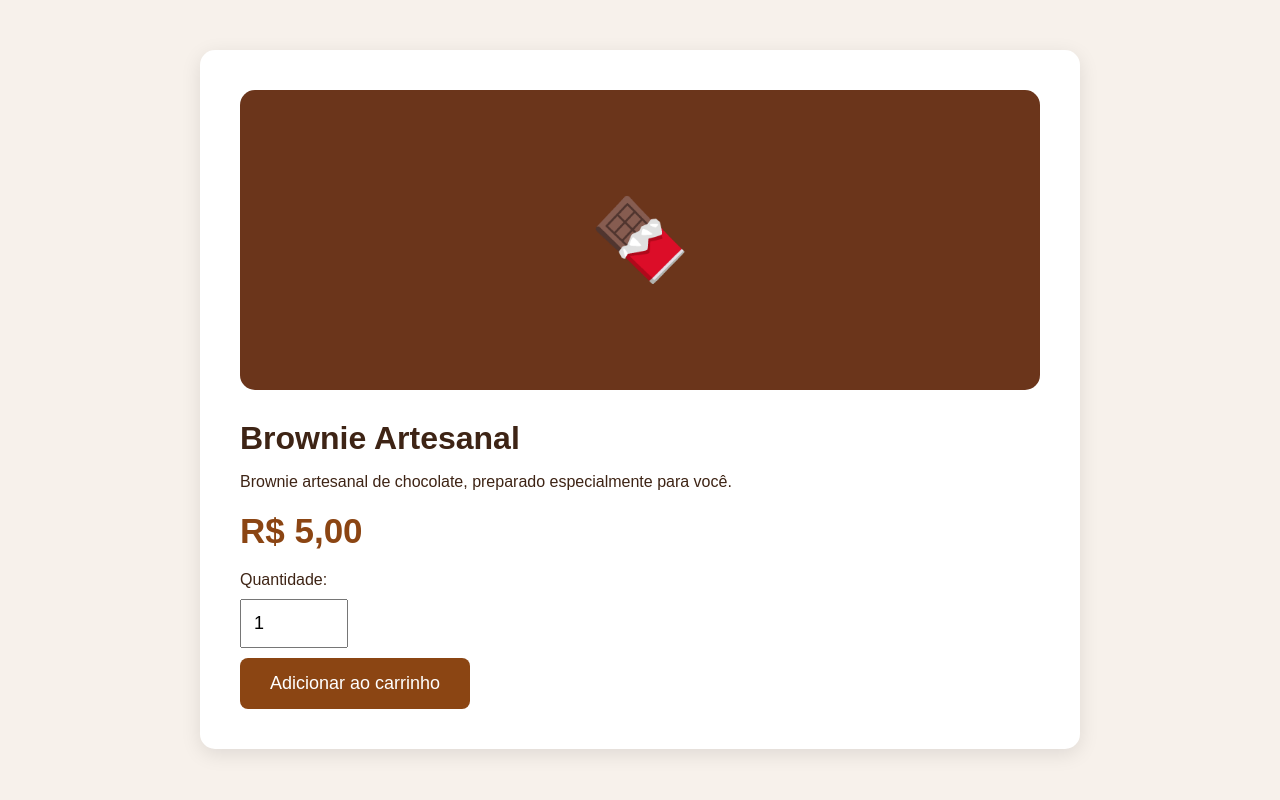
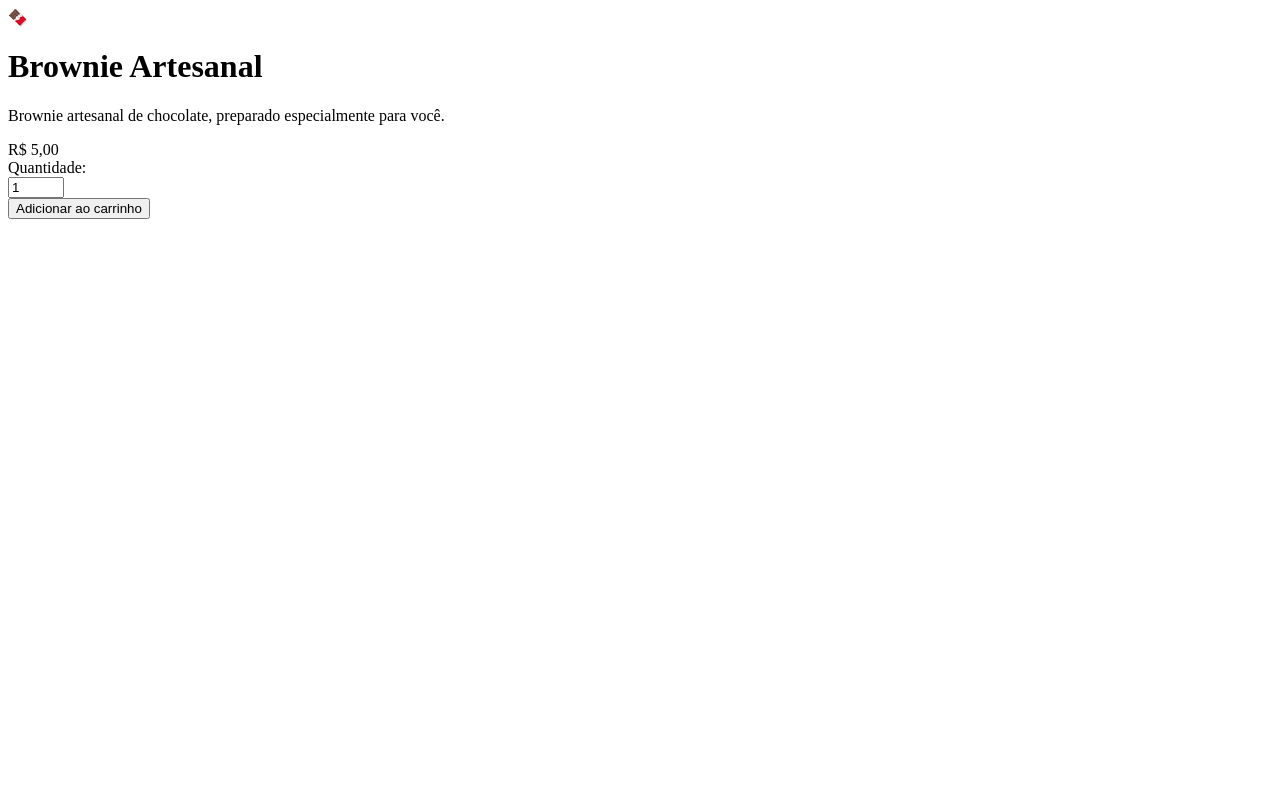
Before and after one commit to HIAGO-AMARAL/Projeto-Balem, a Flask app: page /produto in a window 1280 px wide. Run offline with Flask 3, Linux system fonts and the light colour scheme.

Commit message:
remove inline styles from HTML templates for carrinho, educativo, index, produto, and resultado pages

```diff
--- a/templates/produto.html
+++ b/templates/produto.html
@@ -6,68 +6,6 @@
     <meta name="viewport" content="width=device-width, initial-scale=1.0">
 
     <title>Brownie Artesanal</title>
-
-    <style>
-        body {
-            font-family: Arial, sans-serif;
-            background: #f7f1eb;
-            color: #3e2415;
-        }
-
-        .container {
-            max-width: 800px;
-            margin: 50px auto;
-            background: white;
-            padding: 40px;
-            border-radius: 15px;
-            box-shadow: 0 5px 20px rgba(0,0,0,0.1);
-        }
-
-        .imagem {
-            width: 100%;
-            height: 300px;
-            background: #6b351b;
-            border-radius: 15px;
-            display: flex;
-            align-items: center;
-            justify-content: center;
-            color: white;
-            font-size: 80px;
-            margin-bottom: 30px;
-        }
-
-        h1 {
-            margin-bottom: 15px;
-        }
-
-        .preco {
-            font-size: 35px;
-            font-weight: bold;
-            color: #8b4513;
-            margin: 20px 0;
-        }
-
-        input {
-            width: 80px;
-            padding: 12px;
-            font-size: 18px;
-            margin: 10px 0;
-        }
-
-        button {
-            background: #8b4513;
-            color: white;
-            border: none;
-            padding: 15px 30px;
-            border-radius: 8px;
-            cursor: pointer;
-            font-size: 18px;
-        }
-    </style>
-</head>
-
-<body>
-
 <div class="container">
 
     <div class="imagem">
```
Also changed, not shown: templates/carrinho.html (+0 -55 lines), templates/educativo.html (+0 -44 lines), templates/index.html (+0 -78 lines), templates/resultado.html (+0 -41 lines).
